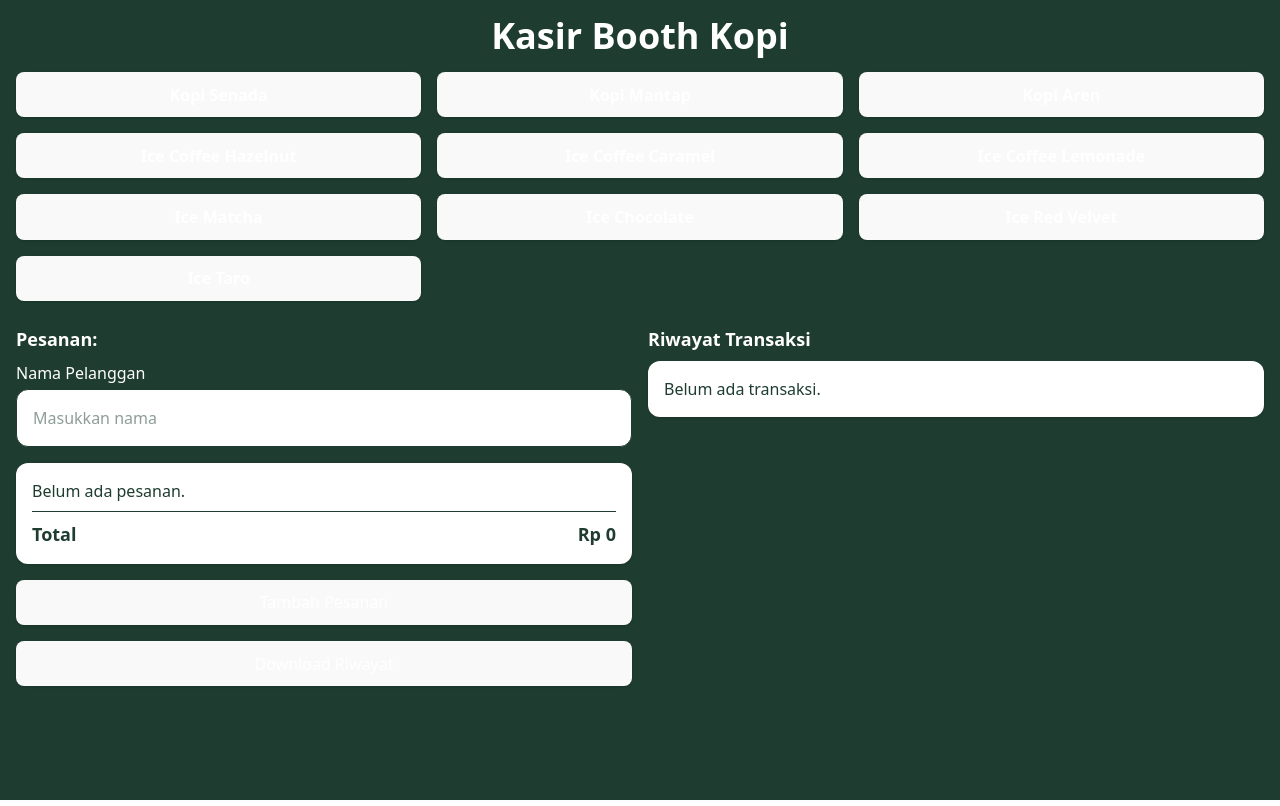
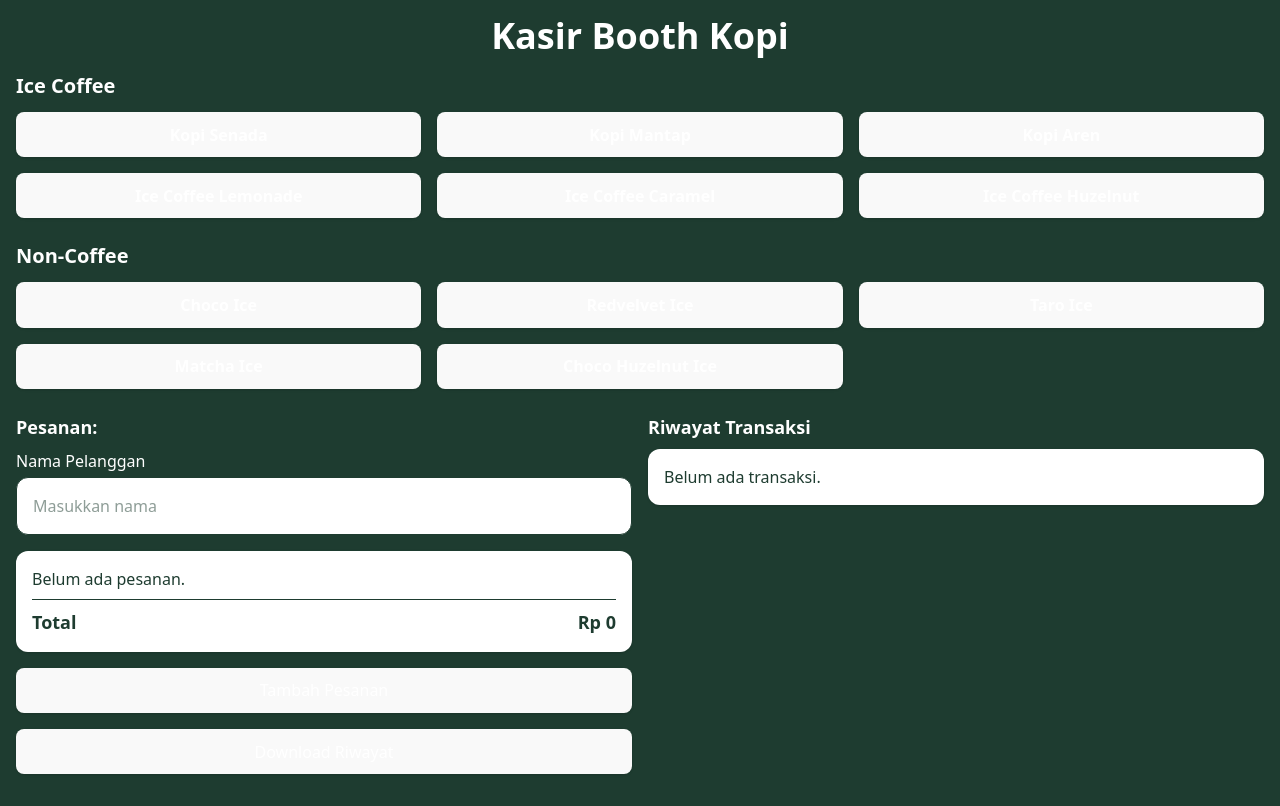
Before and after one commit to mfauzanamzar/kasir-pos-simple, a React (Vite) app: page / in a window 1280 px wide. Built offline with nearby package versions, Linux system fonts and the light colour scheme.

Commit message:
feat: categorize menu items and enhance payment method handling in transactions

```diff
--- a/src/App.tsx
+++ b/src/App.tsx
@@ -10,6 +10,7 @@ interface MenuItem {
   id: number;
   name: string;
   price: number;
+  category: 'iceCoffee' | 'nonCoffee';
 }
 
 interface OrderItem extends MenuItem {
@@ -23,19 +24,25 @@ interface Transaction {
   time: string;
   nama: string;
   status: 'pending' | 'paid';
+  paymentMethod?: 'cash' | 'qris';
 }
 
 const menuItems: MenuItem[] = [
-  { id: 1, name: 'Kopi Senada', price: 18000 },
-  { id: 2, name: 'Kopi Mantap', price: 18000 },
-  { id: 3, name: 'Kopi Aren', price: 20000 },
-  { id: 4, name: 'Ice Coffee Hazelnut', price: 23000 },
-  { id: 5, name: 'Ice Coffee Caramel', price: 23000 },
-  { id: 6, name: 'Ice Coffee Lemonade', price: 23000 },
-  { id: 7, name: 'Ice Matcha', price: 23000 },
-  { id: 8, name: 'Ice Chocolate', price: 20000 },
-  { id: 9, name: 'Ice Red Velvet', price: 20000 },
-  { id: 10, name: 'Ice Taro', price: 20000 },
+  // Ice Coffee Section
+  { id: 1, name: 'Kopi Senada', price: 18000, category: 'iceCoffee' },
+  { id: 2, name: 'Kopi Mantap', price: 18000, category: 'iceCoffee' },
+  { id: 3, name: 'Kopi Aren', price: 20000, category: 'iceCoffee' },
+  { id: 4, name: 'Ice Coffee Lemonade', price: 23000, category: 'iceCoffee' },
+  { id: 5, name: 'Ice Coffee Caramel', price: 23000, category: 'iceCoffee' },
+  { id: 6, name: 'Ice Coffee Huzelnut', price: 23000, category: 'iceCoffee' },
+
+  // Non-Coffee Section
+  { id: 8, name: 'Choco Ice', price: 20000, category: 'nonCoffee' },
+  { id: 9, name: 'Redvelvet Ice', price: 20000, category: 'nonCoffee' },
+  { id: 10, name: 'Taro Ice', price: 20000, category: 'nonCoffee' },
+  { id: 10, name: 'Matcha Ice', price: 23000, category: 'nonCoffee' },
+  { id: 10, name: 'Choco Huzelnut Ice', price: 23000, category: 'nonCoffee' },
+
 ];
 
 export default function KasirApp() {
@@ -85,7 +92,15 @@ export default function KasirApp() {
   useEffect(() => {
     const saved = localStorage.getItem('transactions');
     if (saved) {
-      setTransactions(JSON.parse(saved));
+      const parsedTransactions = JSON.parse(saved);
+      // Set default payment method as 'cash' for existing paid transactions
+      const updatedTransactions = parsedTransactions.map((tx: Transaction) => ({
+        ...tx,
+        paymentMethod: tx.status === 'paid' && !tx.paymentMethod ? 'cash' : tx.paymentMethod
+      }));
+      setTransactions(updatedTransactions);
+      // Save the updated transactions back to localStorage
+      localStorage.setItem('transactions', JSON.stringify(updatedTransactions));
     }
   }, []);
 
@@ -132,10 +147,10 @@ export default function KasirApp() {
     toast.success('Pesanan berhasil dibuat!');
   };
 
-  const handleCompletePayment = (txId: number) => {
+  const handleCompletePayment = (txId: number, paymentMethod: 'cash' | 'qris') => {
     const updatedTransactions = transactions.map(tx =>
       tx.id === txId
-        ? { ...tx, status: 'paid' }
+        ? { ...tx, status: 'paid', paymentMethod }
         : tx
     ) as Transaction[];
     setTransactions(updatedTransactions);
@@ -175,11 +190,21 @@ export default function KasirApp() {
       });
 
       // Calculate daily summary
+      let totalCash = 0;
+      let totalQris = 0;
       dayTransactions.forEach(tx => {
         tx.items.forEach(item => {
           itemMap[item.name].qty += item.qty;
           itemMap[item.name].income += item.price * item.qty;
         });
+        // Add to payment method totals
+        if (tx.status === 'paid') {
+          if (tx.paymentMethod === 'cash') {
+            totalCash += tx.total;
+          } else if (tx.paymentMethod === 'qris') {
+            totalQris += tx.total;
+          }
+        }
       });
 
       const itemSummary = Object.values(itemMap);
@@ -208,6 +233,8 @@ export default function KasirApp() {
         ['Jumlah Terjual', topItem.qty],
         ['Transaksi Dibayar', paidTransactions],
         ['Transaksi Belum Dibayar', pendingTransactions],
+        ['Total Pembayaran Cash', totalCash],
+        ['Total Pembayaran QRIS', totalQris],
         [], // Empty row for spacing
 
         // Item Summary Section
@@ -219,11 +246,12 @@ export default function KasirApp() {
 
         // Transaction Details Section
         ['DETAIL TRANSAKSI'],
-        ['Waktu', 'Nama', 'Status', 'Item', 'Total'],
+        ['Waktu', 'Nama', 'Status', 'Metode Pembayaran', 'Item', 'Total'],
         ...dayTransactions.map(tx => [
           tx.time,
           tx.nama || 'Pelanggan',
           tx.status === 'paid' ? 'Dibayar' : 'Belum Dibayar',
+          tx.paymentMethod ? (tx.paymentMethod === 'cash' ? 'Cash' : 'QRIS') : '-',
           tx.items.map(i => `${i.name} x ${i.qty}`).join(', '),
           tx.total
         ])
@@ -247,21 +275,21 @@ export default function KasirApp() {
 
       // Style the title
       ws['A1'].s = titleStyle;
-      ws['!merges'] = [{ s: { r: 0, c: 0 }, e: { r: 0, c: 4 } }];
+      ws['!merges'] = [{ s: { r: 0, c: 0 }, e: { r: 0, c: 5 } }];
 
       // Style section headers
-      ['A4', 'A12', 'A24'].forEach(cell => {
+      ['A4', 'A14', 'A26'].forEach(cell => {
         if (ws[cell]) {
           ws[cell].s = titleStyle;
           ws['!merges'] = [
             ...(ws['!merges'] || []),
-            { s: { r: parseInt(cell.slice(1)) - 1, c: 0 }, e: { r: parseInt(cell.slice(1)) - 1, c: 4 } }
+            { s: { r: parseInt(cell.slice(1)) - 1, c: 0 }, e: { r: parseInt(cell.slice(1)) - 1, c: 5 } }
           ];
         }
       });
 
       // Style headers
-      ['A13', 'B13', 'C13', 'A20', 'B20', 'C20', 'D20', 'E20'].forEach(cell => {
+      ['A15', 'B15', 'C15', 'A27', 'B27', 'C27', 'D27', 'E27', 'F27'].forEach(cell => {
         if (ws[cell]) ws[cell].s = headerStyle;
       });
 
@@ -270,6 +298,7 @@ export default function KasirApp() {
         { wch: 20 }, // Waktu
         { wch: 15 }, // Nama
         { wch: 15 }, // Status
+        { wch: 15 }, // Metode Pembayaran
         { wch: 40 }, // Item
         { wch: 15 }  // Total
       ];
@@ -281,13 +310,22 @@ export default function KasirApp() {
 
     // Add overall summary sheet
     const allTransactions = transactions;
+    const totalCashOverall = allTransactions
+      .filter(tx => tx.status === 'paid' && tx.paymentMethod === 'cash')
+      .reduce((sum, tx) => sum + tx.total, 0);
+    const totalQrisOverall = allTransactions
+      .filter(tx => tx.status === 'paid' && tx.paymentMethod === 'qris')
+      .reduce((sum, tx) => sum + tx.total, 0);
+
     const overallSummary = [
       ['RINGKASAN KESELURUHAN'],
       ['Total Hari', Object.keys(transactionsByDate).length],
       ['Total Transaksi', allTransactions.length],
       ['Total Omset', allTransactions.reduce((sum, tx) => sum + tx.total, 0)],
       ['Transaksi Dibayar', allTransactions.filter(tx => tx.status === 'paid').length],
-      ['Transaksi Belum Dibayar', allTransactions.filter(tx => tx.status === 'pending').length]
+      ['Transaksi Belum Dibayar', allTransactions.filter(tx => tx.status === 'pending').length],
+      ['Total Pembayaran Cash', totalCashOverall],
+      ['Total Pembayaran QRIS', totalQrisOverall]
     ];
 
     const wsOverall = XLSX.utils.aoa_to_sheet(overallSummary);
@@ -322,17 +360,36 @@ export default function KasirApp() {
       />
       <h1 className="!text-xl text-center lg:!text-4xl font-bold mb-4">Kasir Booth Kopi</h1>
 
+      <div className="mb-6">
+        <h2 className="text-xl font-semibold mb-3">Ice Coffee</h2>
         <div className="grid grid-cols-2 lg:grid-cols-3 gap-4 mb-6 auto-rows-fr">
-        {menuItems.map((item) => (
+          {menuItems
+            .filter(item => item.category === 'iceCoffee')
+            .map((item) => (
               <button
                 key={item.id}
                 className="bg-white rounded-xl p-4 shadow hover:opacity-90 h-full flex items-center justify-center"
                 onClick={() => addToOrder(item)}
               >
                 <div className="font-semibold">{item.name}</div>
-            {/* <div className="text-sm">Rp {item.price.toLocaleString()}</div> */}
               </button>
             ))}
+        </div>
+
+        <h2 className="text-xl font-semibold mb-3">Non-Coffee</h2>
+        <div className="grid grid-cols-2 lg:grid-cols-3 gap-4 mb-6 auto-rows-fr">
+          {menuItems
+            .filter(item => item.category === 'nonCoffee')
+            .map((item) => (
+              <button
+                key={item.id}
+                className="bg-white rounded-xl p-4 shadow hover:opacity-90 h-full flex items-center justify-center"
+                onClick={() => addToOrder(item)}
+              >
+                <div className="font-semibold">{item.name}</div>
+              </button>
+            ))}
+        </div>
       </div>
 
       <div className="flex gap-4 lg:flex-row flex-col">
@@ -456,7 +513,7 @@ export default function KasirApp() {
                           },
                           content: {
                             maxWidth: '400px',
-                            maxHeight: '200px',
+                            maxHeight: '300px',
                             margin: 'auto',
                             padding: '2rem',
                             borderRadius: '10px',
@@ -466,13 +523,26 @@ export default function KasirApp() {
                           },
                         }} isOpen={modalIsOpen} onRequestClose={() => setModalIsOpen(false)}>
                           <h2 className="text-lg font-semibold text-[#1E3C30]">Konfirmasi Pembayaran</h2>
-                          <p className="text-sm text-[#1E3C30] mb-4">Klik tombol di bawah untuk menyelesaikan pembayaran pesanan.</p>
-                          <button className="!bg-green-500 !text-white !px-3 !py-2 !rounded-lg hover:!bg-green-600" onClick={() => handleCompletePayment(tx.id)}>Selesaikan</button>
+                          <p className="text-sm text-[#1E3C30] mb-4">Pilih metode pembayaran:</p>
+                          <div className="flex flex-col gap-3">
+                            <button
+                              className="!bg-green-500 !text-white !px-3 !py-2 !rounded-lg hover:!bg-green-600"
+                              onClick={() => handleCompletePayment(tx.id, 'cash')}
+                            >
+                              Bayar Cash
+                            </button>
+                            <button
+                              className="!bg-blue-500 !text-white !px-3 !py-2 !rounded-lg hover:!bg-blue-600"
+                              onClick={() => handleCompletePayment(tx.id, 'qris')}
+                            >
+                              Bayar QRIS
+                            </button>
+                          </div>
                         </Modal>
                       </>
                     ) : (
                       <span className="text-green-500 italic px-3 py-1 rounded-lg text-sm">
-                        Sudah Dibayar
+                        Sudah Dibayar ({tx.paymentMethod === 'cash' ? 'Cash' : 'QRIS'})
                       </span>
                     )}
                   </div>
```
Lines whose indentation alone changed are shown as unchanged.
